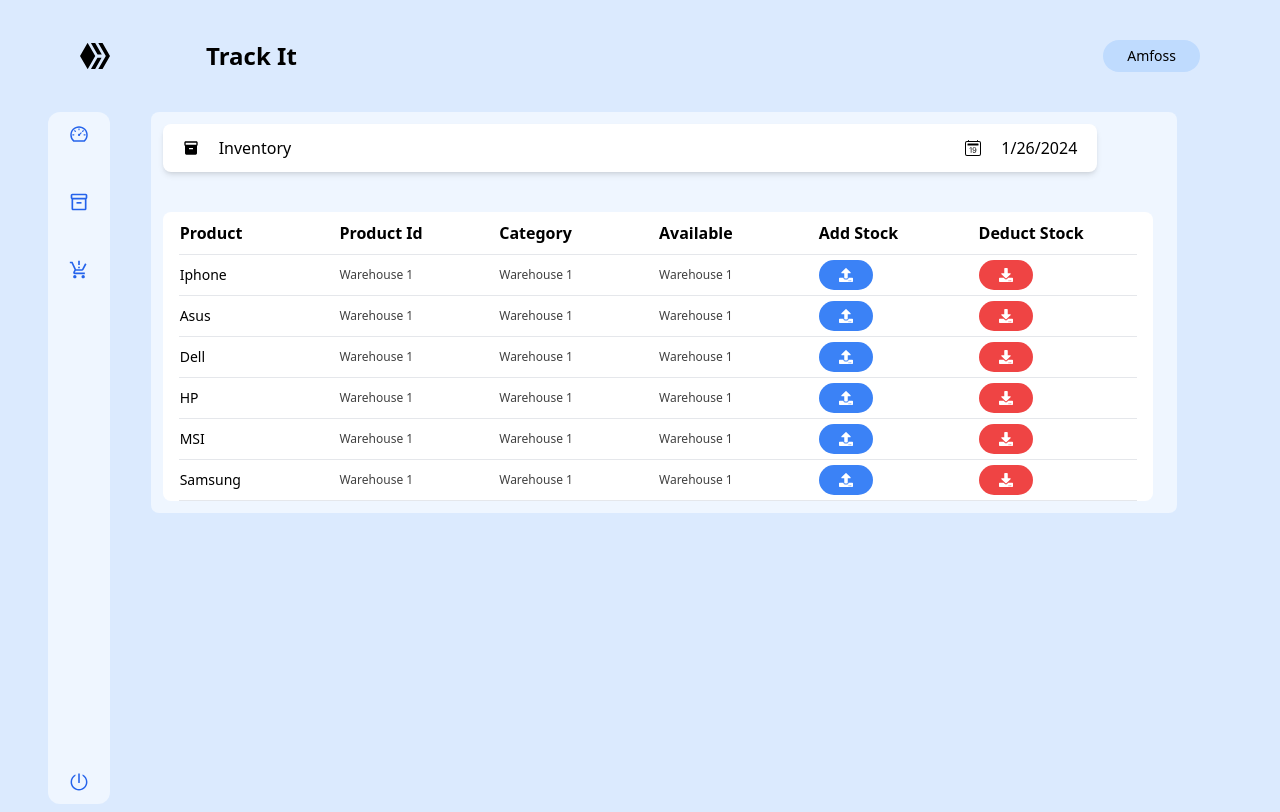
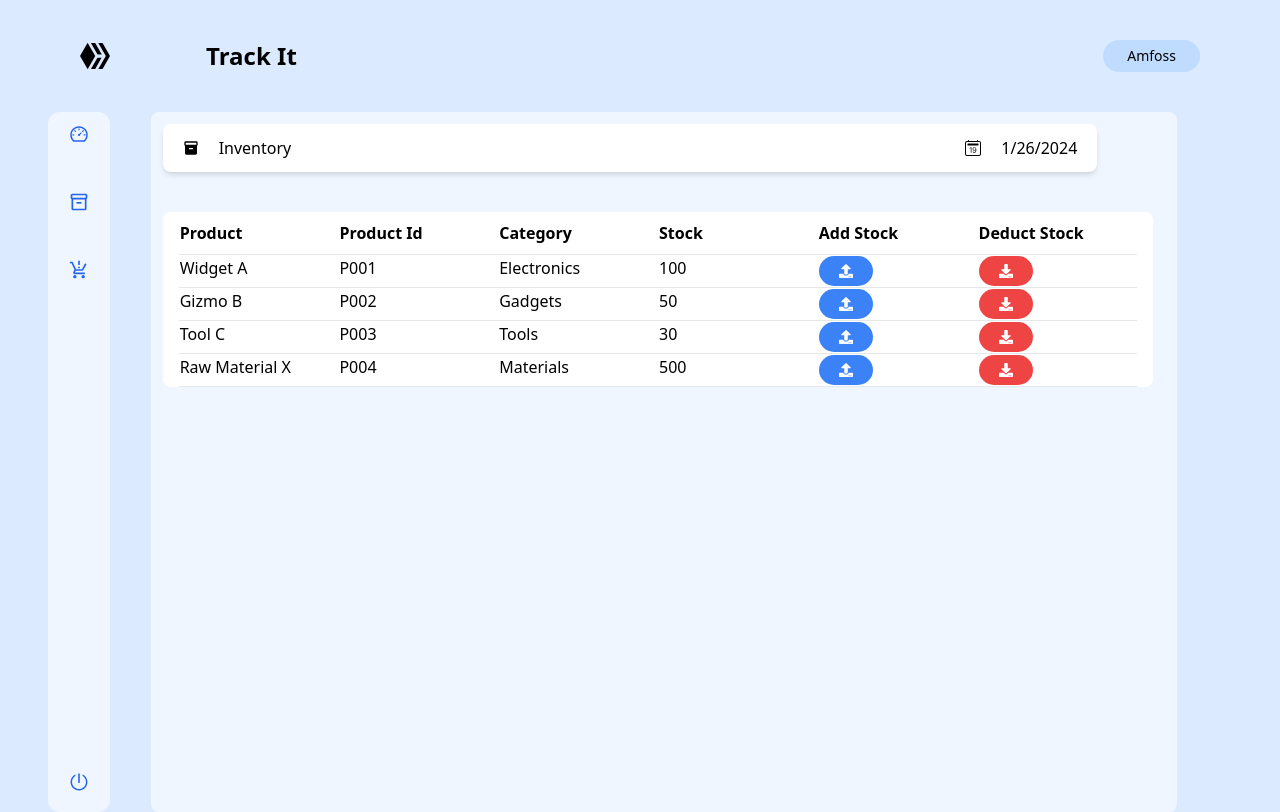
Before and after one commit to navaneeth0041/Track-It, a Next.js app in the folder frontend/: page /inventory in a window 1280 px wide. Built offline with nearby package versions, Linux system fonts and the light colour scheme.

Commit message:
nthokkeyo maatti

```diff
--- a/frontend/components/details/inv_details.js
+++ b/frontend/components/details/inv_details.js
@@ -1,6 +1,6 @@
 
 import { FaUpload,FaDownload } from "react-icons/fa";
-const inv_details= ()=>{
+const inv_details= ({itemData})=>{
 
     return(
         <div>
@@ -12,241 +12,35 @@ const inv_details= ()=>{
                 <th className="w-[30%] flex justify-start">Product</th>
                 <th className="w-[30%] flex justify-start">Product Id</th>
                 <th className="w-[30%] flex justify-start">Category</th>
-                <th className="w-[30%] flex justify-start">Available</th>
+                <th className="w-[30%] flex justify-start">Stock</th>
                 <th className="w-[30%] flex justify-start">Add Stock</th>
                 <th className="w-[30%] flex justify-start">Deduct Stock</th>
               </tr>
             </thead>
 
             <tbody>
-              <tr className="flex justify-between border-b border-gray-200 py-1 w-full">
-                <td className="w-[30%] flex justify-start">
-                  <div className="flex items-center gap-x-2">
-                    <div>
-                      <p className="lg:text-xs xl:text-sm">Iphone</p>
-                    </div>
-                  </div>
-                </td>
-                <td className="w-[30%] flex justify-start">
-                  <div className="flex items-center">
-                    <p className="text-xs text-center opacity-75">Warehouse 1</p>
-                  </div>
-                </td>
-                <td className="w-[30%] flex justify-start">
-                  <div className="flex items-center">
-                    <p className="text-xs text-center opacity-75">Warehouse 1</p>
-                  </div>
-                </td>
-                <td className="w-[30%] flex justify-start">
-                  <div className="flex items-center">
-                    <p className="text-xs text-center opacity-75">Warehouse 1</p>
-                  </div>
-                </td>
-                <td className="w-[30%] flex justify-start]">
+              {itemData.map((item)=> (
+                <tr key={item.product_id} className="flex justify-between border-b border-gray-200 py-1w-full">
+                  <td className="w-[30%] flex justify-start">{item.item_name}</td>
+                  <td className="w-[30%] flex justify-start">{item.product_id}</td>
+                  <td className="w-[30%] flex justify-start">{item.group}</td>
+                  <td className="w-[30%] flex justify-start">{item.quantity}</td>
+                  <td className="w-[30%] flex justify-start">
                   <div>
                     <button className="bg-blue-500 text-white px-5 py-2 rounded-full text-sm">
                     <FaUpload />
                     </button>
                   </div>
-                </td>
-                <td className="w-[30%] flex justify-start]">
+                  </td>
+                  <td className="w-[30%] flex justify-start]">
                   <div>
                     <button className="bg-red-500 text-white px-5 py-2 rounded-full text-sm">
                     <FaDownload />
                     </button>
                   </div>
                 </td>
-              </tr>
-              <tr className="flex justify-between border-b border-gray-200 py-1 w-full">
-              <td className="w-[30%] flex justify-start">
-                  <div className="flex items-center gap-x-2">
-                    <div>
-                      <p className="lg:text-xs xl:text-sm">Asus</p>
-                    </div>
-                  </div>
-                </td>
-                <td className="w-[30%] flex justify-start">
-                  <div className="flex items-center">
-                    <p className="text-xs text-center opacity-75">Warehouse 1</p>
-                  </div>
-                </td>
-                <td className="w-[30%] flex justify-start">
-                  <div className="flex items-center">
-                    <p className="text-xs text-center opacity-75">Warehouse 1</p>
-                  </div>
-                </td>
-                <td className="w-[30%] flex justify-start">
-                  <div className="flex items-center">
-                    <p className="text-xs text-center opacity-75">Warehouse 1</p>
-                  </div>
-                </td>
-                <td className="w-[30%] flex justify-start]">
-                  <div>
-                    <button className="bg-blue-500 text-white px-5 py-2 rounded-full text-sm">
-                    <FaUpload />
-                    </button>
-                  </div>
-                </td>
-                <td className="w-[30%] flex justify-start]">
-                  <div>
-                    <button className="bg-red-500 text-white px-5 py-2 rounded-full text-sm">
-                    <FaDownload />
-                    </button>
-                  </div>
-                </td>
-              </tr>
-              <tr className="flex justify-between border-b border-gray-200 py-1 w-full">
-              <td className="w-[30%] flex justify-start">
-                  <div className="flex items-center gap-x-2">
-                    <div>
-                      <p className="lg:text-xs xl:text-sm">Dell</p>
-                    </div>
-                  </div>
-                </td>
-                <td className="w-[30%] flex justify-start">
-                  <div className="flex items-center">
-                    <p className="text-xs text-center opacity-75">Warehouse 1</p>
-                  </div>
-                </td>
-                <td className="w-[30%] flex justify-start">
-                  <div className="flex items-center">
-                    <p className="text-xs text-center opacity-75">Warehouse 1</p>
-                  </div>
-                </td>
-                <td className="w-[30%] flex justify-start">
-                  <div className="flex items-center">
-                    <p className="text-xs text-center opacity-75">Warehouse 1</p>
-                  </div>
-                </td>
-                <td className="w-[30%] flex justify-start]">
-                  <div>
-                    <button className="bg-blue-500 text-white px-5 py-2 rounded-full text-sm">
-                    <FaUpload />
-                    </button>
-                  </div>
-                </td>
-                <td className="w-[30%] flex justify-start]">
-                  <div>
-                    <button className="bg-red-500 text-white px-5 py-2 rounded-full text-sm">
-                    <FaDownload />
-                    </button>
-                  </div>
-                </td>
-              </tr>
-              <tr className="flex justify-between border-b border-gray-200 py-1 w-full">
-              <td className="w-[30%] flex justify-start">
-                  <div className="flex items-center gap-x-2">
-                    <div>
-                      <p className="lg:text-xs xl:text-sm">HP</p>
-                    </div>
-                  </div>
-                </td>
-                <td className="w-[30%] flex justify-start">
-                  <div className="flex items-center">
-                    <p className="text-xs text-center opacity-75">Warehouse 1</p>
-                  </div>
-                </td>
-                <td className="w-[30%] flex justify-start">
-                  <div className="flex items-center">
-                    <p className="text-xs text-center opacity-75">Warehouse 1</p>
-                  </div>
-                </td>
-                <td className="w-[30%] flex justify-start">
-                  <div className="flex items-center">
-                    <p className="text-xs text-center opacity-75">Warehouse 1</p>
-                  </div>
-                </td>
-                <td className="w-[30%] flex justify-start]">
-                  <div>
-                    <button className="bg-blue-500 text-white px-5 py-2 rounded-full text-sm">
-                    <FaUpload />
-                    </button>
-                  </div>
-                </td>
-                <td className="w-[30%] flex justify-start]">
-                  <div>
-                    <button className="bg-red-500 text-white px-5 py-2 rounded-full text-sm">
-                    <FaDownload />
-                    </button>
-                  </div>
-                </td>
-              </tr>
-              <tr className="flex justify-between border-b border-gray-200 py-1 w-full">
-              <td className="w-[30%] flex justify-start">
-                  <div className="flex items-center gap-x-2">
-                    <div>
-                      <p className="lg:text-xs xl:text-sm">MSI</p>
-                    </div>
-                  </div>
-                </td>
-                <td className="w-[30%] flex justify-start">
-                  <div className="flex items-center">
-                    <p className="text-xs text-center opacity-75">Warehouse 1</p>
-                  </div>
-                </td>
-                <td className="w-[30%] flex justify-start">
-                  <div className="flex items-center">
-                    <p className="text-xs text-center opacity-75">Warehouse 1</p>
-                  </div>
-                </td>
-                <td className="w-[30%] flex justify-start">
-                  <div className="flex items-center">
-                    <p className="text-xs text-center opacity-75">Warehouse 1</p>
-                  </div>
-                </td>
-                <td className="w-[30%] flex justify-start]">
-                  <div>
-                    <button className="bg-blue-500 text-white px-5 py-2 rounded-full text-sm">
-                    <FaUpload />
-                    </button>
-                  </div>
-                </td>
-                <td className="w-[30%] flex justify-start]">
-                  <div>
-                    <button className="bg-red-500 text-white px-5 py-2 rounded-full text-sm">
-                    <FaDownload />
-                    </button>
-                  </div>
-                </td>
-              </tr>
-              <tr className="flex justify-between border-b border-gray-200 py-1 w-full">
-              <td className="w-[30%] flex justify-start">
-                  <div className="flex items-center gap-x-2">
-                    <div>
-                      <p className="lg:text-xs xl:text-sm">Samsung</p>
-                    </div>
-                  </div>
-                </td>
-                <td className="w-[30%] flex justify-start">
-                  <div className="flex items-center">
-                    <p className="text-xs text-center opacity-75">Warehouse 1</p>
-                  </div>
-                </td>
-                <td className="w-[30%] flex justify-start">
-                  <div className="flex items-center">
-                    <p className="text-xs text-center opacity-75">Warehouse 1</p>
-                  </div>
-                </td>
-                <td className="w-[30%] flex justify-start">
-                  <div className="flex items-center">
-                    <p className="text-xs text-center opacity-75">Warehouse 1</p>
-                  </div>
-                </td>
-                <td className="w-[30%] flex justify-start]">
-                  <div>
-                    <button className="bg-blue-500 text-white px-5 py-2 rounded-full text-sm">
-                    <FaUpload />
-                    </button>
-                  </div>
-                </td>
-                <td className="w-[30%] flex justify-start]">
-                  <div>
-                    <button className="bg-red-500 text-white px-5 py-2 rounded-full text-sm">
-                    <FaDownload />
-                    </button>
-                  </div>
-                </td>
-              </tr>
+                </tr>
+              ))}
             </tbody>
           </table>
         </div>
--- a/frontend/components/inventory/inventory_pages.js
+++ b/frontend/components/inventory/inventory_pages.js
@@ -1,6 +1,41 @@
 import { BsCalendar2Date } from 'react-icons/bs';
 import { MdInventory } from "react-icons/md";
 import Details from "../details/inv_details";
+
+const itemData = [
+  {
+    "item_name": "Widget A",
+    "product_id": "P001",
+    "quantity": 100,
+    "unit": ["piece"],
+    "group": "Electronics",
+    "cost": 25.99
+  },
+  {
+    "item_name": "Gizmo B",
+    "product_id": "P002",
+    "quantity": 50,
+    "unit": ["piece"],
+    "group": "Gadgets",
+    "cost": 12.49
+  },
+  {
+    "item_name": "Tool C",
+    "product_id": "P003",
+    "quantity": 30,
+    "unit": ["piece"],
+    "group": "Tools",
+    "cost": 8.75
+  },
+  {
+    "item_name": "Raw Material X",
+    "product_id": "P004",
+    "quantity": 500,
+    "unit": ["kg"],
+    "group": "Materials",
+    "cost": 2.5
+  }
+];
 
 const inventory_pages = () => {
   const getCurrentDate = () => {
@@ -10,7 +45,7 @@ const inventory_pages = () => {
   return (
     <section>
       <div>
-        <div className="bg-blue-50 rounded-lg py-3">
+        <div className="bg-blue-50 rounded-lg py-3 h-[700px] overflow-y-auto">
           <div className="pl-3 mb-10 pr-20">
             <div className="w-full bg-white flex justify-between items-center px-5 py-3 rounded-lg shadow-md">
               <div className="flex items-center gap-x-5">
@@ -36,8 +71,7 @@ const inventory_pages = () => {
           <div className="w-full pl-3 pr-3">
             <div className='grid grid-cols-12'>
               <div className='col-span-12 pr-3'>
-                <Details/>
-
+                <Details itemData={itemData}/>
               </div>
             </div>
           </div>
--- a/frontend/components/sidebar/index.js
+++ b/frontend/components/sidebar/index.js
@@ -21,7 +21,7 @@ const index = () => {
   return (
     <section>
       <div className="w-full">
-        <div className="w-[60%] bg-blue-50 flex flex-col items-center rounded-xl gap-y-12 py-3">
+        <div className="w-[60%] h-[700px] bg-blue-50 flex flex-col items-center rounded-xl gap-y-12 py-3">
           <Link href="/DashBoard">
           <div className="text-xl text-blue-600 hover:scale-150 ">
           <AiOutlineDashboard />
```
